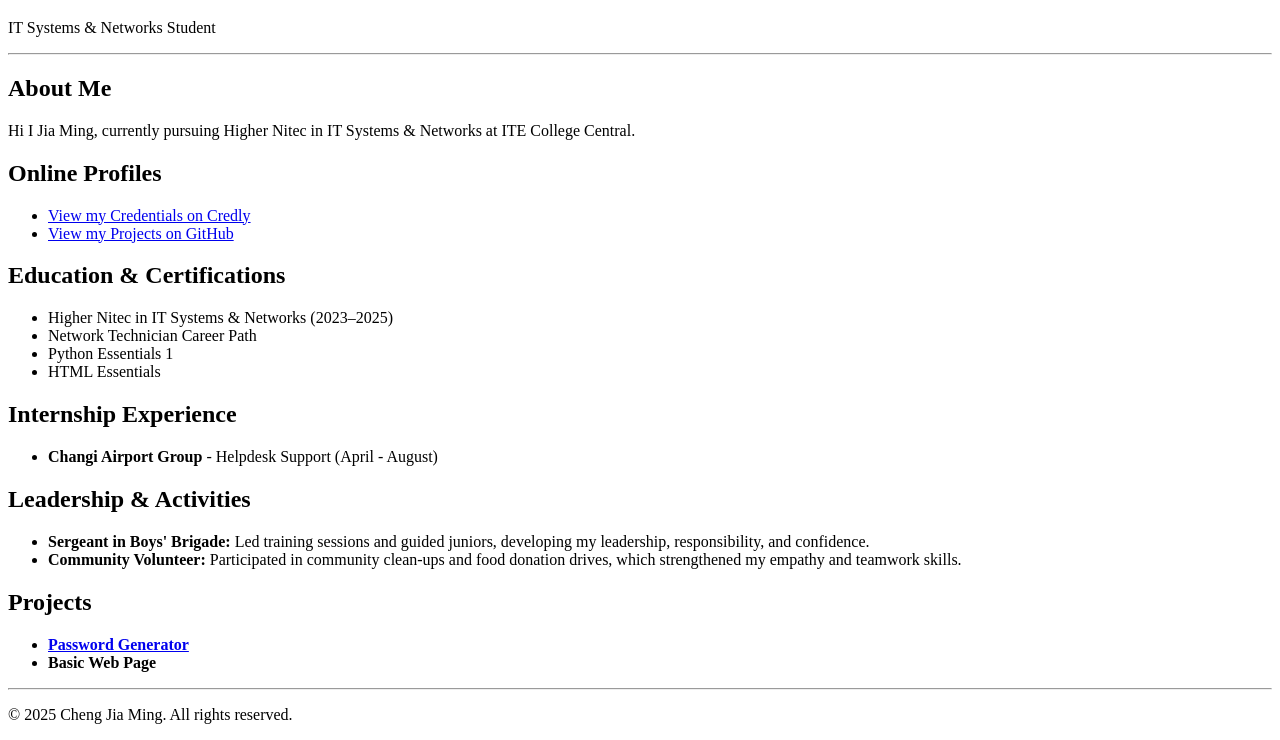
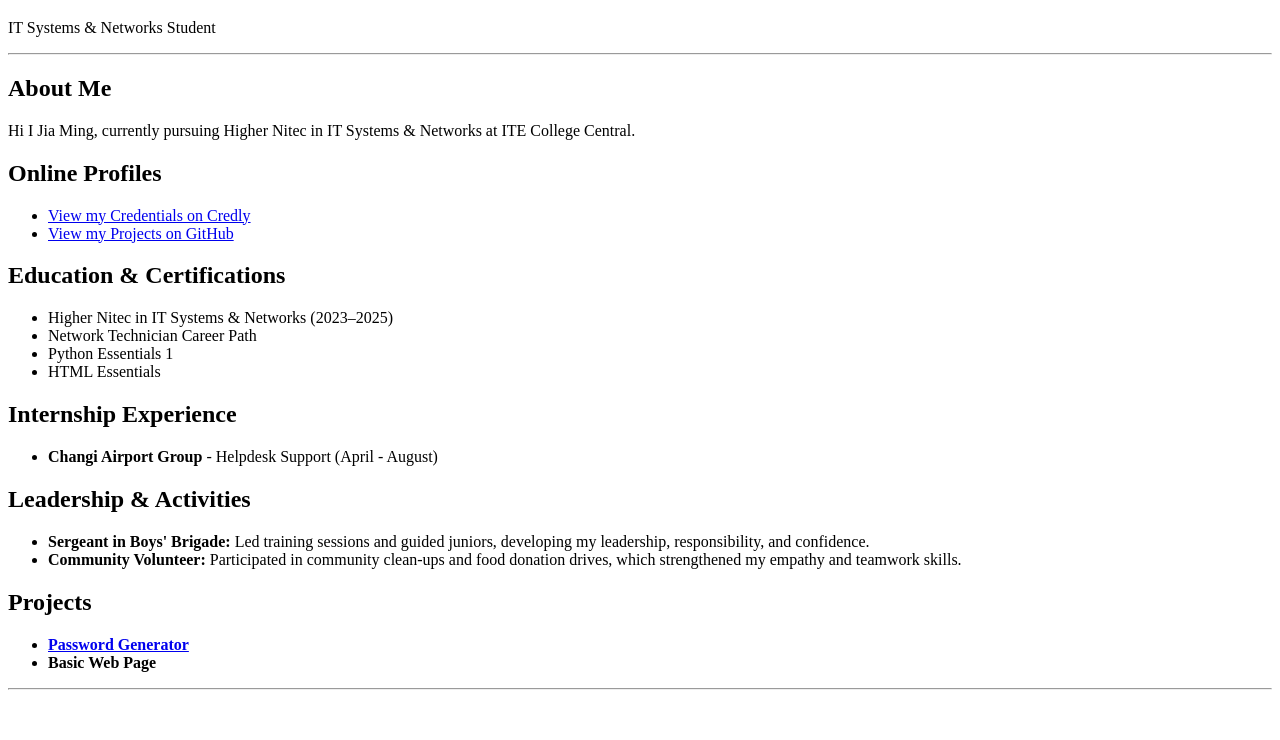
Before and after one commit to lol98882/jia.github.io, a plain HTML site: page index.html in a window 1280 px wide. Shown: the part 61-801 px from the top of the page. Drawn offline with Linux system fonts and the light colour scheme.

Commit message:
Add files via upload

```diff
--- a/index.html
+++ b/index.html
@@ -55,7 +55,7 @@
 <section id="projects">
   <h2>Projects</h2>
   <ul>
- <li><strong><a href="https://github.com/lol98882/jia.github.io/blob/main/password.py" target="_blank">Password Generator</a></strong></li>
+    <li><strong><a href="https://github.com/lol98882/jia.github.io/blob/main/password.py" target="_blank">Password Generator</a></strong></li>
     <li><strong>Basic Web Page</strong></li>
   </ul>
 </section>
@@ -63,8 +63,6 @@
 <hr>
 
 <footer>
-  <p>© 2025 Cheng Jia Ming. All rights reserved.</p>
-</footer>
 
 </body>
 </html>
```
